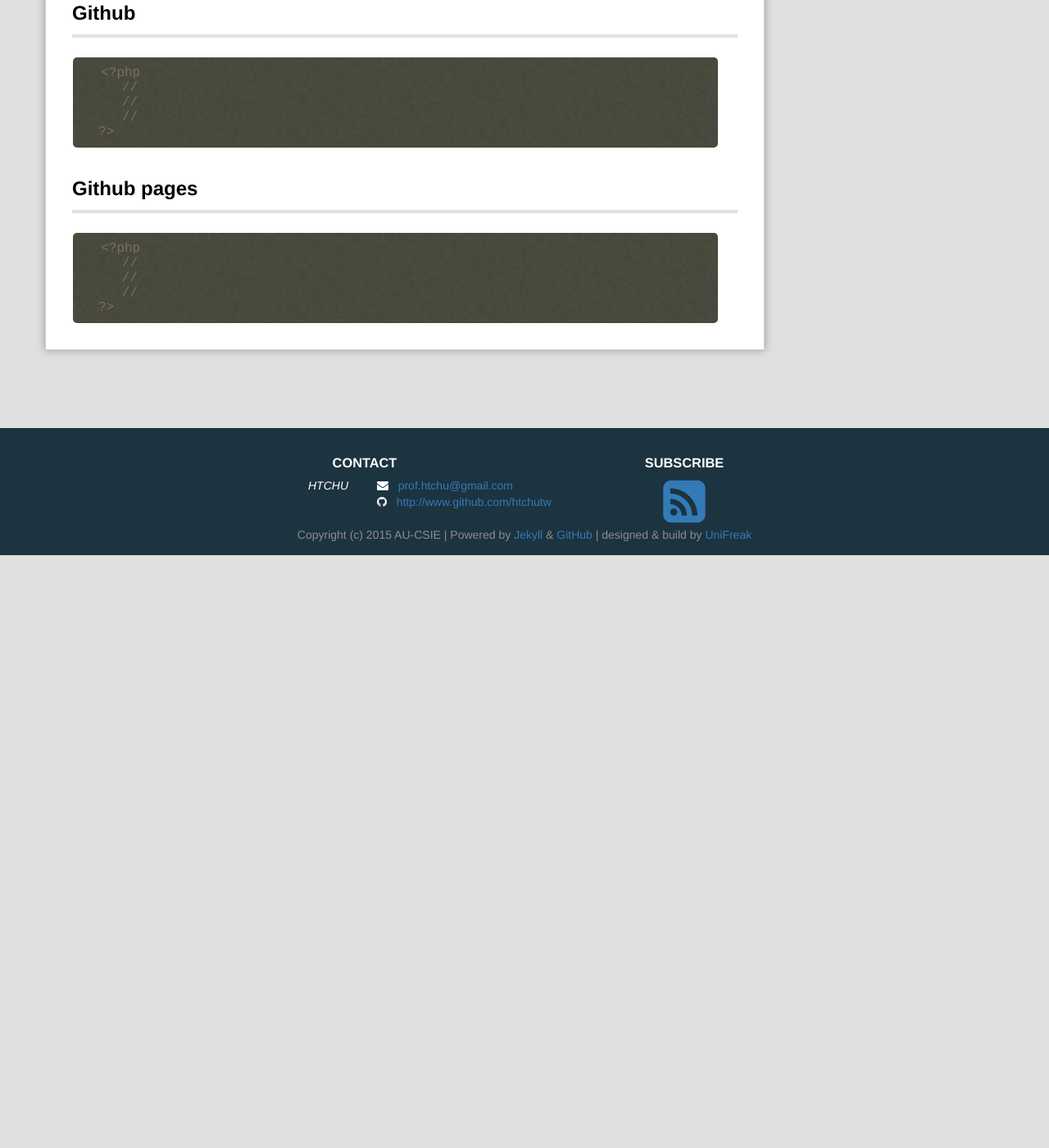
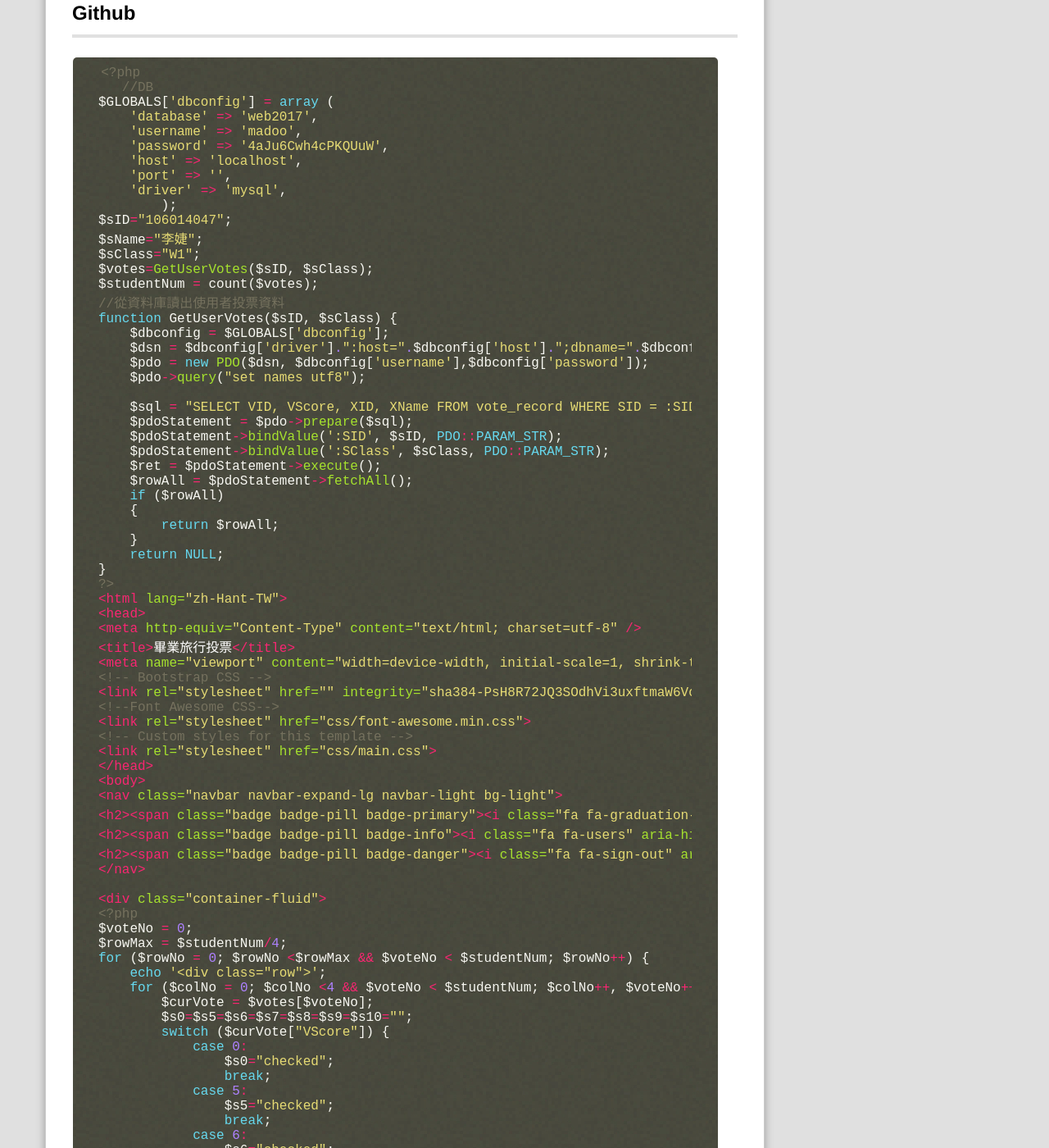
Before and after one commit to Jamie0403/webcourse, a Jekyll site: the page built from _posts/2017-12-06-Class12.md, in a window 1280 px wide and 1400 px high, scrolled down 778 px. Shown: the whole window at 82% size. Built offline with Jekyll 4.4.1, drawn with Linux system fonts in a browser that asks for light colours; Markdown is read by kramdown in place of the engine named in the settings; comment, search, counter and statistics services are not loaded; before the commit the page ends 1455 px from its top, so only the background shows below that; some of the changed text lies outside the part shown.

Commit message:
Update 2017-12-06-Class12.md

````diff
--- a/_posts/2017-12-06-Class12.md
+++ b/_posts/2017-12-06-Class12.md
@@ -21,9 +21,143 @@ github帳號及使用github做blog。。
 
 ```php
 <?php
-   //
-   //
-   //
+   //DB
+$GLOBALS['dbconfig'] = array (
+    'database' => 'web2017',
+    'username' => 'madoo',
+    'password' => '4aJu6Cwh4cPKQUuW',
+    'host' => 'localhost',
+    'port' => '',
+    'driver' => 'mysql',
+	);
+$sID="106014047";
+$sName="李婕";
+$sClass="W1";
+$votes=GetUserVotes($sID, $sClass);
+$studentNum = count($votes);
+//從資料庫讀出使用者投票資料
+function GetUserVotes($sID, $sClass) {
+    $dbconfig = $GLOBALS['dbconfig'];
+    $dsn = $dbconfig['driver'].":host=".$dbconfig['host'].";dbname=".$dbconfig['database'];
+    $pdo = new PDO($dsn, $dbconfig['username'],$dbconfig['password']);
+    $pdo->query("set names utf8");
+
+    $sql = "SELECT VID, VScore, XID, XName FROM vote_record WHERE SID = :SID AND SClass =:SClass ORDER BY XID ASC";
+    $pdoStatement = $pdo->prepare($sql);
+    $pdoStatement->bindValue(':SID', $sID, PDO::PARAM_STR);
+    $pdoStatement->bindValue(':SClass', $sClass, PDO::PARAM_STR);
+    $ret = $pdoStatement->execute();
+    $rowAll = $pdoStatement->fetchAll();
+    if ($rowAll)
+    {
+        return $rowAll;
+    }
+    return NULL;
+}
+?>
+<html lang="zh-Hant-TW">
+<head>
+<meta http-equiv="Content-Type" content="text/html; charset=utf-8" />
+<title>畢業旅行投票</title>
+<meta name="viewport" content="width=device-width, initial-scale=1, shrink-to-fit=no">
+<!-- Bootstrap CSS -->
+<link rel="stylesheet" href="" integrity="sha384-PsH8R72JQ3SOdhVi3uxftmaW6Vc51MKb0q5P2rRUpPvrszuE4W1povHYgTpBfshb" crossorigin="anonymous">
+<!--Font Awesome CSS-->
+<link rel="stylesheet" href="css/font-awesome.min.css">
+<!-- Custom styles for this template -->
+<link rel="stylesheet" href="css/main.css">
+</head>
+<body>
+<nav class="navbar navbar-expand-lg navbar-light bg-light">
+<h2><span class="badge badge-pill badge-primary"><i class="fa fa-graduation-cap" aria-hidden="true"></i>資訊與科技期中網頁互評</span></h2>
+<h2><span class="badge badge-pill badge-info"><i class="fa fa-users" aria-hidden="true"></i>評審：OOOOOOO(AAAAAA)</span></h2>
+<h2><span class="badge badge-pill badge-danger"><i class="fa fa-sign-out" aria-hidden="true"></i>登出投票系統</span></h2>
+</nav>
+
+<div class="container-fluid">
+<?php
+$voteNo = 0;
+$rowMax = $studentNum/4;
+for ($rowNo = 0; $rowNo <$rowMax && $voteNo < $studentNum; $rowNo++) {
+    echo '<div class="row">';
+    for ($colNo = 0; $colNo <4 && $voteNo < $studentNum; $colNo++, $voteNo++) {
+        $curVote = $votes[$voteNo];
+        $s0=$s5=$s6=$s7=$s8=$s9=$s10="";
+        switch ($curVote["VScore"]) {
+            case 0:
+                $s0="checked";
+                break;
+            case 5:
+                $s5="checked";
+                break;
+            case 6:
+                $s6="checked";
+                break;
+            case 7:
+                $s7="checked";
+                break;
+            case 8:
+                $s8="checked";
+                break;
+            case 9:
+                $s9="checked";
+                break;
+            case 10:
+                $s10="checked";
+                break;
+        }
+        $voteID = $curVote["VID"];
+        print'
+        <div class="quiz col-sm-12 col-xs-12 col-md-6 col-lg-3">
+            <form>
+                <div class="alert alert-info compact">'.$curVote["XID"].'('.$curVote["XName"].')
+                </div>
+                <div class="form-group">
+                    <a target="_blank" href="http://210.70.80.111/'.$curVote["XID"].'/" class="alert alert-danger compact">網頁：點我</a>
+                </div>
+                <div class="form-check form-check-inline">
+                    <label class="form-check-label">
+                        <input class="form-check-input" type="radio" name="x10500000" id="'.$voteID.'" value="0"'.$s0.'> 0
+                    </label>
+                    <label class="form-check-label">
+                        <input class="form-check-input" type="radio" name="x10500000" id="'.$voteID.'" value="6" '.$s6.'> 6
+                    </label>
+                    <label class="form-check-label">
+                        <input class="form-check-input" type="radio" name="x10500000" id="'.$voteID.'" value="7" '.$s7.'> 7
+                    </label>
+                    <label class="form-check-label">
+                        <input class="form-check-input" type="radio" name="x10500000" id="'.$voteID.'" value="8" '.$s8.'> 8
+                    </label>
+                    <label class="form-check-label">
+                        <input class="form-check-input" type="radio" name="x10500000" id="'.$voteID.'" value="9" '.$s9.'> 9
+                    </label>
+                    <label class="form-check-label">
+                        <input class="form-check-input" type="radio" name="x10500000" id="'.$voteID.'" value="10"'.$s10.'> 10
+                    </label>
+                </div>
+            </form>
+        </div>';
+    }
+    echo '</div>';
+}
+?>
+</div><!--class="container-fluid" -->
+<script type="text/javascript">
+var rr =  document.querySelectorAll('input[type="radio"]');
+for (var i = 0; i < rr.length; i++)
+{
+    rr[i].addEventListener("change", handler, false);
+}
+function handler(event) {
+	//alert('update_vote.php?VID='+this.id+'&VScore='+this.value);
+	var oReq = new XMLHttpRequest();
+	oReq.open('GET', 'update_vote.php?VID='+this.id+'&VScore='+this.value);
+	oReq.send();
+}
+</script>
+</body>
+
+</html>
 ?>
 ```
 ##Github pages
````
